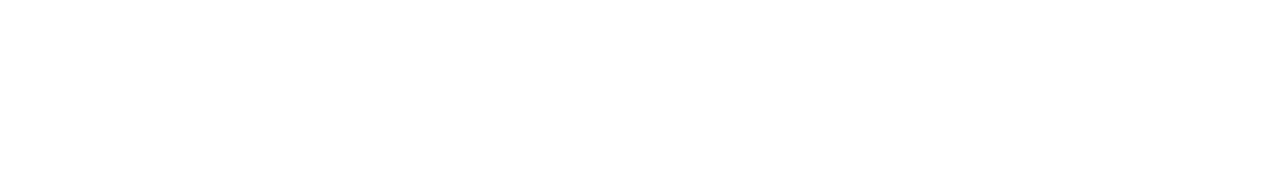
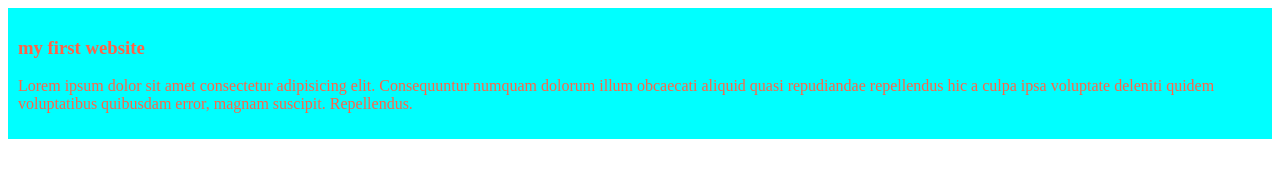
Before and after one commit to Somaptiahmed/my-simple-website, a plain HTML site: page index.html in a window 1280 px wide. Drawn offline with Linux system fonts and the light colour scheme.

Commit message:
added the first the first blog

```diff
--- a/index.html
+++ b/index.html
@@ -4,8 +4,13 @@
     <meta charset="UTF-8">
     <meta name="viewport" content="width=device-width, initial-scale=1.0">
     <title>my first website</title>
+    <link rel="stylesheet" href="styles/blog.css">
 </head>
 <body>
+    <div>
+<h3>my first website</h3>
+<p>Lorem ipsum dolor sit amet consectetur adipisicing elit. Consequuntur numquam dolorum illum obcaecati aliquid quasi repudiandae repellendus hic a culpa ipsa voluptate deleniti quidem voluptatibus quibusdam error, magnam suscipit. Repellendus.</p>
 
+    </div>
 </body>
 </html>
--- /dev/null
+++ b/styles/blog.css
@@ -0,0 +1,5 @@
+div{
+    color: tomato;
+    padding: 10px;
+    background-color: aqua;
+}
```
